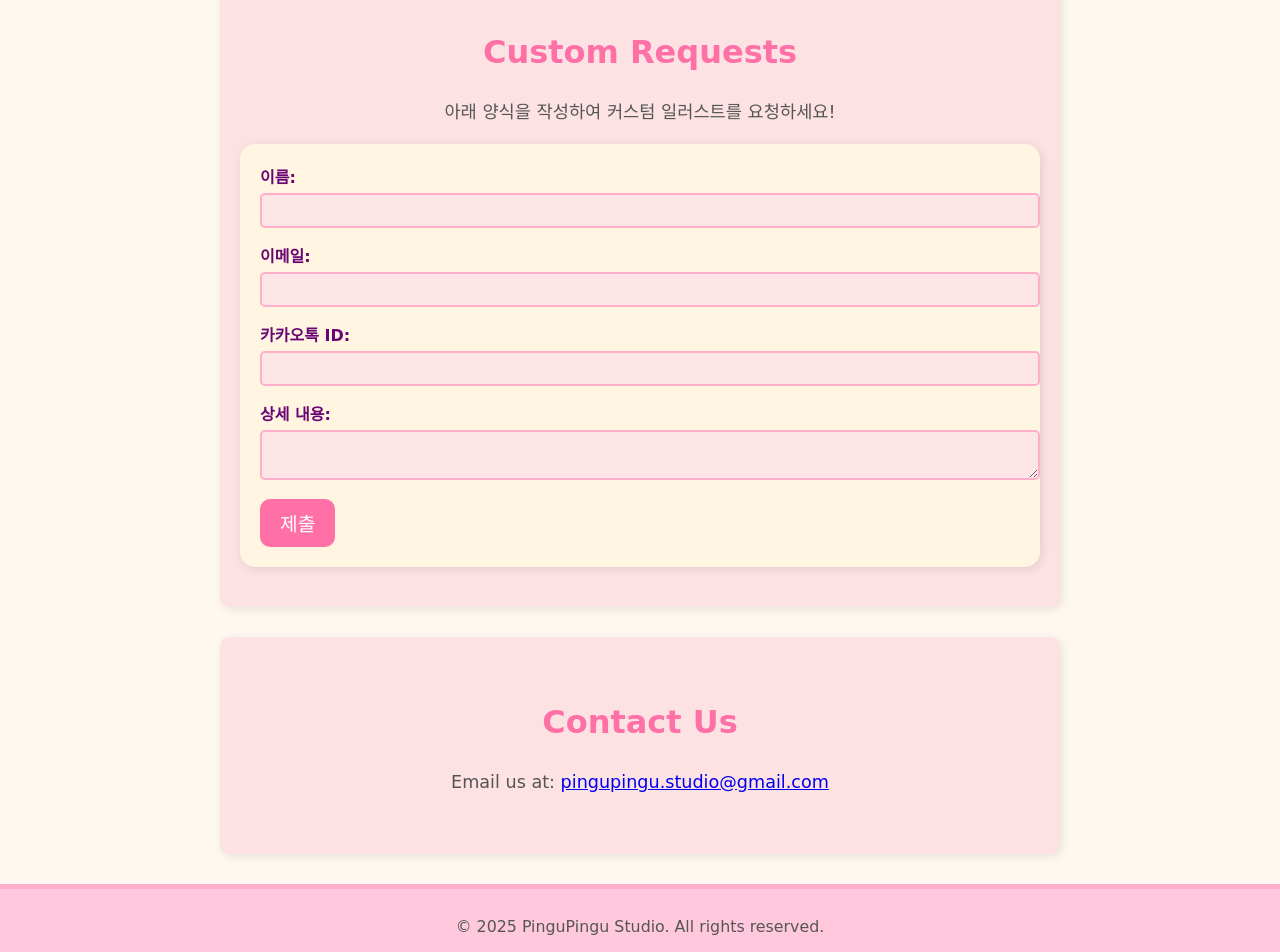
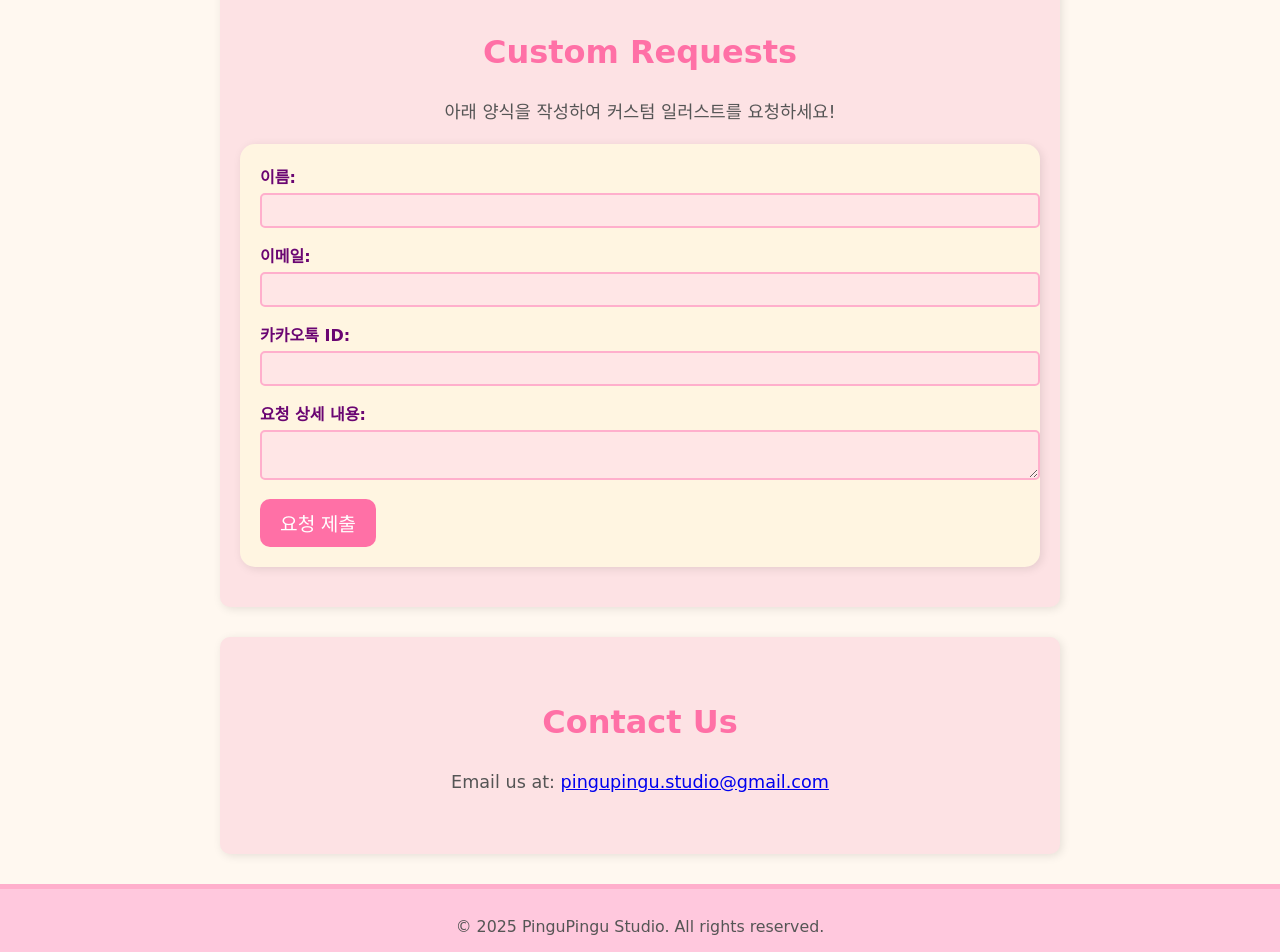
Before and after one commit to PinguPingu-Studio/pingupingu.studio, a Jekyll site: the page index.html, which Jekyll copies as it is, in a window 1280 px wide. Shown: the part 894-1846 px from the top of the page. Built offline with Jekyll 4.4.1, drawn with Linux system fonts in a browser that asks for light colours; some web fonts are replaced.

Commit message:
Fixed EmailJS form submission with KakaoTalk ID

```diff
--- a/index.html
+++ b/index.html
@@ -52,14 +52,15 @@
             <label for="email">이메일:</label>
             <input type="email" id="email" name="email" required>
 
-            <label for="kakaotalk">카카오톡 ID:</label>
-            <input type="text" id="kakaotalk" name="kakaotalk" required>
+            <label for="kakao">카카오톡 ID:</label>
+            <input type="text" id="kakao" name="kakao" required>
 
-            <label for="details">상세 내용:</label>
+            <label for="details">요청 상세 내용:</label>
             <textarea id="details" name="details" required></textarea>
 
-            <button type="submit">제출</button>
+            <button type="submit">요청 제출</button>
         </form>
+
 
 
     </section>
@@ -92,6 +94,7 @@
         });
     </script>
 
+
 </body>
 
 </html>
```
Also changed, not shown: other parts of index.html (+4 -3 lines).
